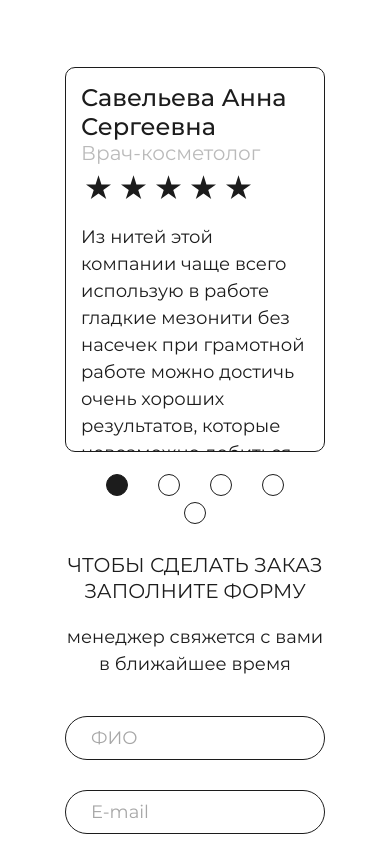
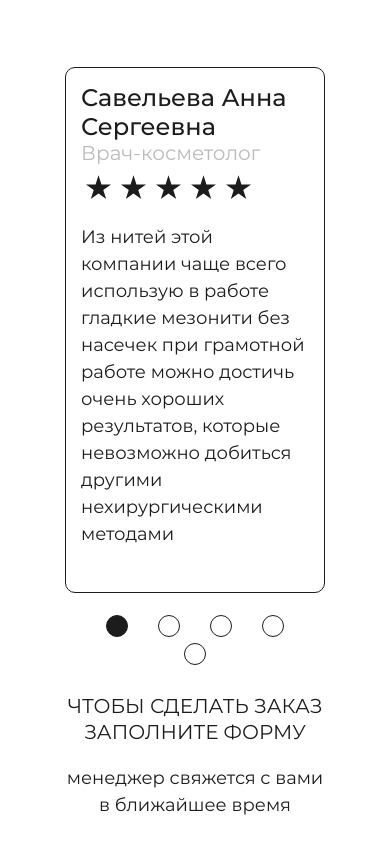
Before and after one commit to Zellar/SilhouettePro, a plain HTML site: page index.html in a window 390 px wide. Shown: the part 3892-4746 px from the top of the page. Drawn offline with Linux system fonts and the light colour scheme.

Commit message:
исправление слайдера с комментариями

```diff
--- a/css/style.css
+++ b/css/style.css
@@ -1261,7 +1261,6 @@ section {
             @media(max-width: 767px) {
                 .reviews__wrapper {
                     padding: 15px;
-                    max-height: 385px;
                     height: 100%;
                     max-width: 380px;
                     margin: 0 auto;
```
